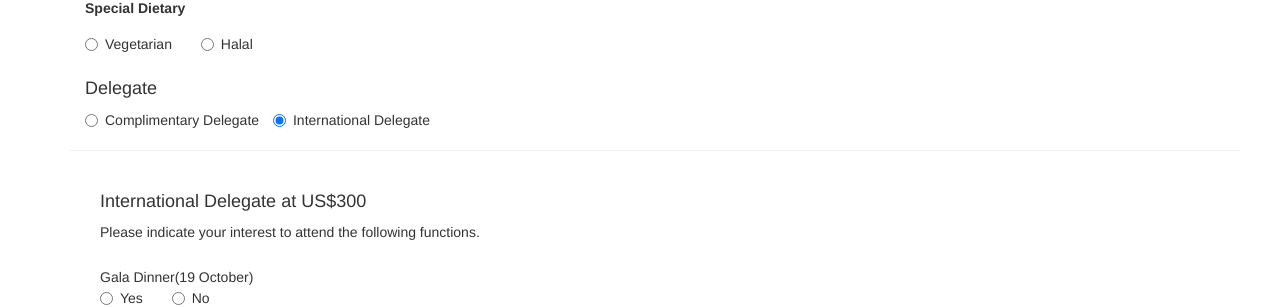
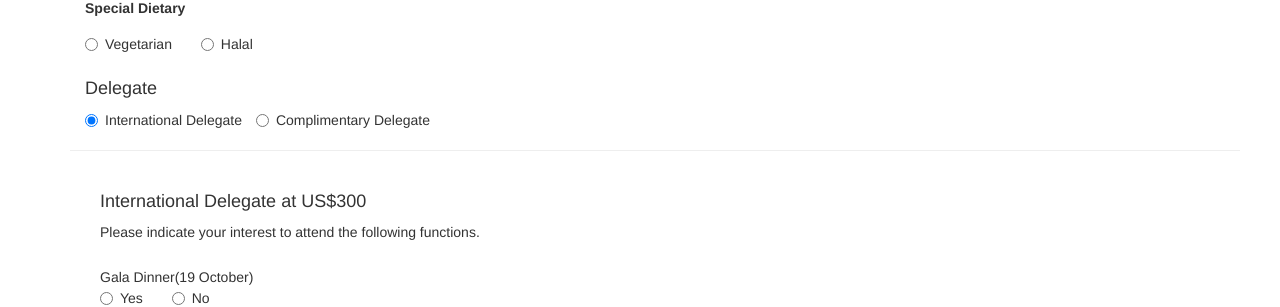
Before and after one commit to aotca2017/aotca2017international, a Jekyll site: the page built from index.html, in a window 1280 px wide. Shown: the part 990-1297 px from the top of the page. Built offline with Jekyll 4.4.1, drawn with Linux system fonts in a browser that asks for light colours.

Commit message:
Update data

```diff
--- a/_includes/content.html
+++ b/_includes/content.html
@@ -104,14 +104,14 @@
             <div class="col-md-12">
                 <h4 class="form-header">Delegate</h4>
                 <label class="radio-inline">
-                    <input class="radioGroup" type="radio" name="radioGroup" value="1" required>Complimentary Delegate
+                    <input class="radioGroup" type="radio" name="radioGroup" checked="checked"  value="1" required>International Delegate
                 </label>
                 <label class="radio-inline">
-                    <input class="radioGroup" type="radio" name="radioGroup" checked="checked" value="2">International Delegate
+                    <input class="radioGroup" type="radio" name="radioGroup" value="2">Complimentary Delegate
                 </label>
             </div>
 
-            <div id="formChoice1" class="formChoice form-item officer clearfix col-md-6" style="display: none">
+            <div id="formChoice2" class="formChoice form-item officer clearfix col-md-6" style="display: none">
                 <h2 class="form-header">REGISTRATION CATEGORY</h2>
                 <span class="content-title stylized-header">Complimentary Delegate</span>
                 <select class="form-control " required="" id="entry.805758344" name="entry.805758344" class="menu-select" aria-required="true" aria-invalid="false">
@@ -130,7 +130,7 @@
 
             <hr class="hr col-md-12"/>
 
-            <div id="formChoice2" class="formChoice delegate clearfix col-md-12">
+            <div id="formChoice1" class="formChoice delegate clearfix col-md-12">
                 <div class="form-item header-bottom clearfix col-md-12">
                     <h2 class="form-header stylized-header">International Delegate at US$300</h2>
                     <p class="content-description">Please indicate your interest to attend the following functions.</p>
```
